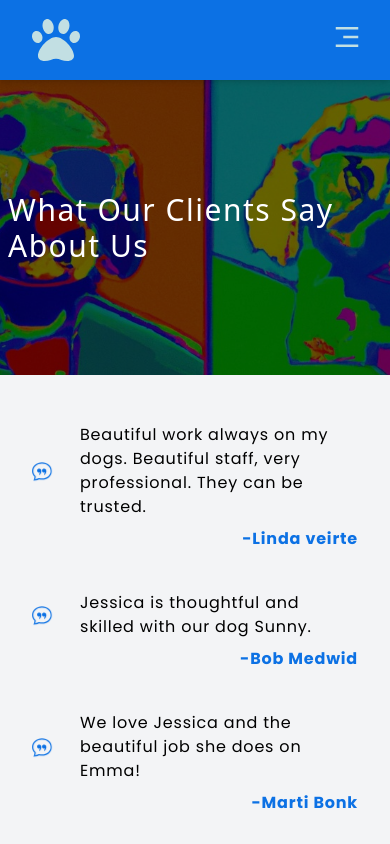
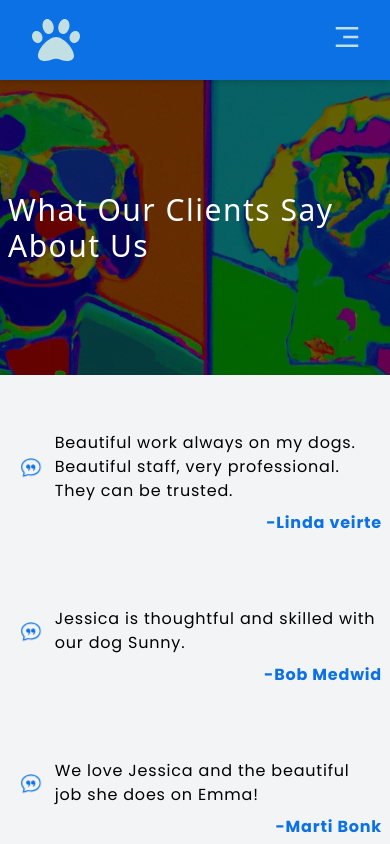
Before and after one commit to latz09/justpaws, a Next.js app: page /client-comments in a window 390 px wide. Shown: the top 844 px of the page. Built offline with nearby package versions, Linux system fonts and the light colour scheme.

Commit message:
realigned testimonials

```diff
--- a/components/Testimonials/AllComments.js
+++ b/components/Testimonials/AllComments.js
@@ -3,7 +3,7 @@ import { motion } from 'framer-motion';
 const AllComments = ({ data }) => {
 	return (
 		<>
-			<div className='max-w-7xl hidde mx-auto flex flex-wrap flex-auto space-y-2 py-8 md:py-20'>
+			<div className='max-w-7xl hidde mx-auto flex flex-wrap flex-auto space-y-2 md:py-8 px-2 lg:py-10'>
 				{data.map((comment) => (
 					<div key={comment.id} className='w-full md:w-1/2'>
 						<Comment text={comment.comment} name={comment.name} />
--- a/components/Testimonials/Comment.js
+++ b/components/Testimonials/Comment.js
@@ -3,26 +3,27 @@ import { motion } from 'framer-motion';
 
 const Comment = ({ text, name }) => {
 	return (
-		<div className='font-primary font-normal tracking-wider p-4 grid gap-2 md:gap-4 mx-4 place-items-end'>
-			<div className='flex justify-between items-center space-x-3 md:space-x-4 w-full '>
+		<div className='font-primary font-normal tracking-wider grid gap-2 py-8'>
+			<div className='grid grid-cols-8 items-center'>
+				{/* BsChatQuote */}
 				<motion.div
-					initial={{ scale: .98 }}
+					initial={{ scale: 0.98 }}
 					animate={{ scale: 1.19 }}
 					transition={{
 						duration: 1,
 						repeat: Infinity,
 						repeatType: 'reverse',
 					}}
-					className=' text-primary text-xl justify-self-start'
+					className=' text-primary text-xl place-self-center'
 				>
-					<div className="">
+					<div className='p-2'>
 						{' '}
 						<BsChatQuote />{' '}
 					</div>
 				</motion.div>
-				<span className='pl-4 md:pl-2 md:text-right'>{text}</span>
+				<span className='col-span-7 '>{text}</span>
 			</div>
-			<div className='place-self-end text-primary font-bold'>-{name}</div>
+			<span className=' text-primary place-self-end font-bold'>-{name}</span>
 		</div>
 	);
 };
--- a/components/Testimonials/TestimonialComponent.js
+++ b/components/Testimonials/TestimonialComponent.js
@@ -5,7 +5,7 @@ const TestimonialComponent = () => {
 	const firstFourComments = comments.slice(0, 4);
 
 	return (
-		<div className=' grid place-items-center gap-8'>
+		<div className=' grid place-items-center gap-10 my-8'>
 			<motion.h1
 				className='text-4xl text-center'
 				initial={{ opacity: 1, scale: 1 }}
@@ -16,14 +16,14 @@ const TestimonialComponent = () => {
 			</motion.h1>
 
 				<motion.div
-					className='max-w-7xl hidde mx-auto flex flex-wrap flex-auto space-y-2'
+					className='max-w-7xl mx-auto grid gap-12 lg:grid-cols-2 px-2'
 					initial={{ opacity: 0, scale: 0.2 }}
 					whileInView={{ opacity: 1, scale: 1, once: true }}
 					transition={{ delay: .4, duration: 1.6 }}
 
 				>
 					{firstFourComments.map((comment) => (
-						<div key={comment.id} className='w-full md:w-1/2'>
+						<div key={comment.id} className='w-full border-b border-primary border-opacity-30 '>
 							<Comment text={comment.comment} name={comment.name} />
 						</div>
 					))}
--- a/components/about/AboutBlurb.js
+++ b/components/about/AboutBlurb.js
@@ -5,7 +5,7 @@ import SlideInContainer from '../utils/animations/SlideInContainer';
 
 const AboutBlurb = () => {
 	return (
-		<div className='max-w-4xl mx-auto text-lg md:text-2xl md:leading-9 tracking-wide text-justify grid px-3 font-normal text-darkblue/80 leading-8'>
+		<div className='max-w-4xl mx-auto text-lg md:text-2xl md:leading-9 tracking-wide text-justify grid px-3 font-normal text-darkblue/80 leading-8 '>
 			<p className='grid gap-3 font-primary'>
 				<span>
 					Welcome to <span className="text-primary font-semibold"> JUST PAWS PET SALON </span> a friendly family-owned
--- a/pages/client-comments.js
+++ b/pages/client-comments.js
@@ -5,7 +5,7 @@ import TestimonialComponent from '../components/Testimonials/TestimonialComponen
 import TestimonialsHero from '../components/layout/heros/TestimonialsHero';
 const ClientComments = () => {
 	return (
-		<div className='grid'>
+		<div className='grid gap-6 mb-8'>
 			<TestimonialsHero />
 			<AllComments data={comments} />
 		</div>
```
